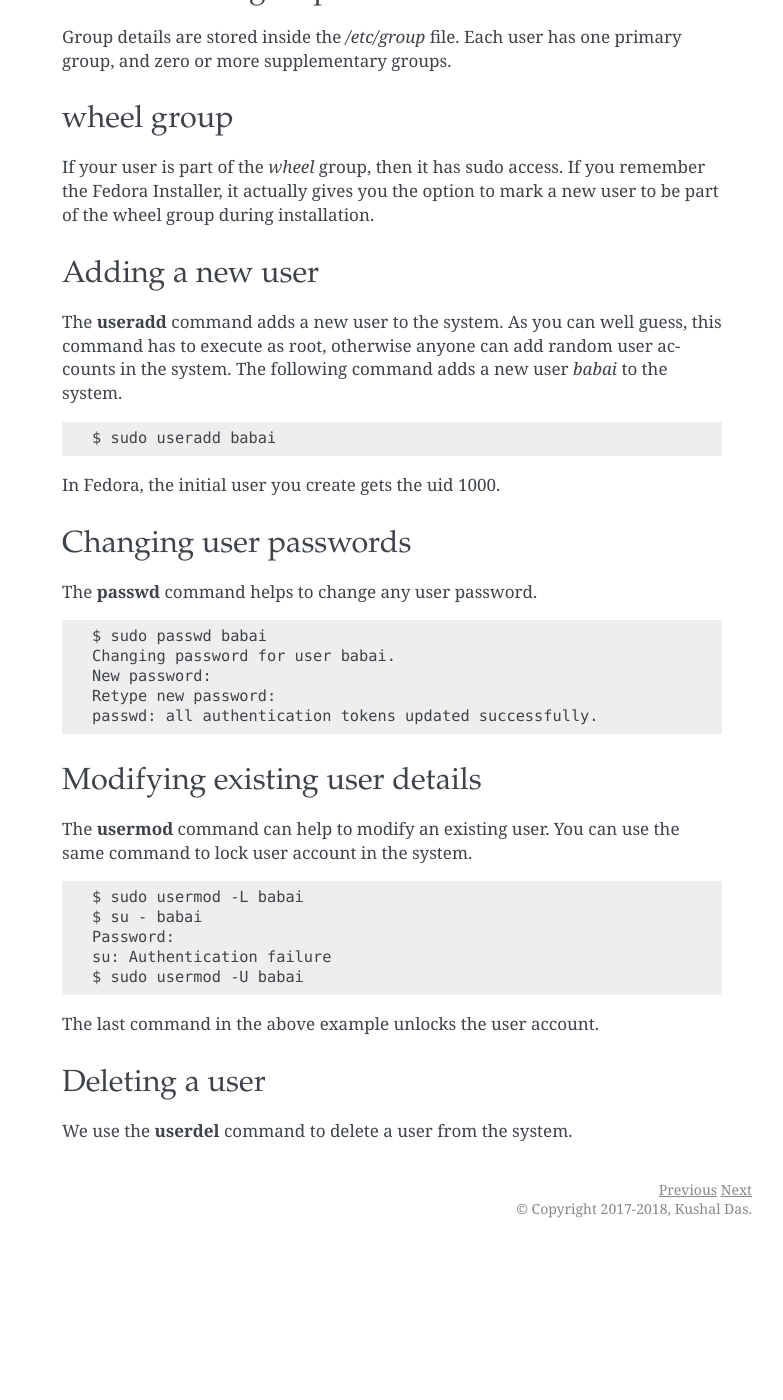
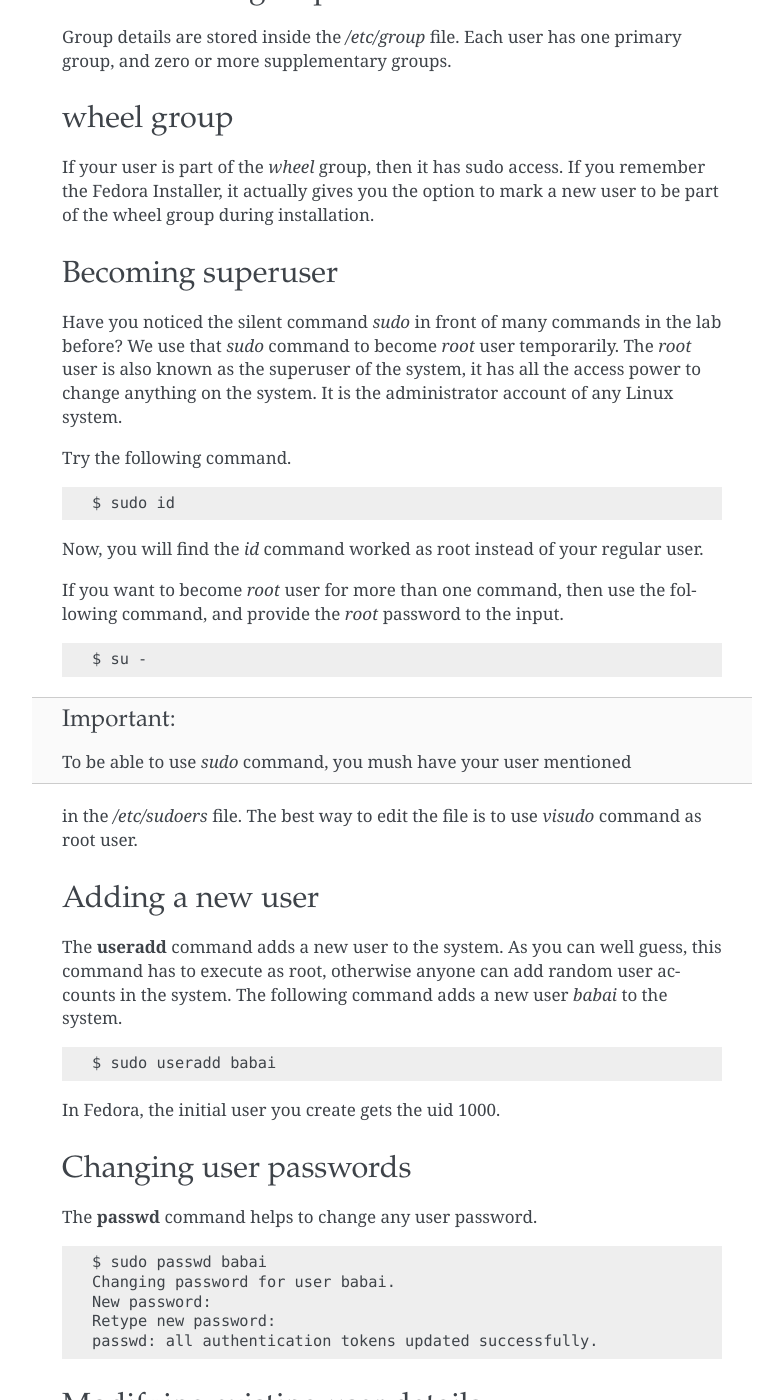
Before and after one commit to kushaldas/lym, a Sphinx documentation site: the page built from docs/users.rst, in a window 1280 px wide and 1400 px high, scrolled down 1958 px. Shown: the whole window, without its empty margins (358-1141 px from the left). Built offline with Sphinx 7.4.7, drawn with Linux system fonts in a browser that asks for light colours; a script that is not in the unit is left out; before the commit the page ends 3206 px from its top, so only the background shows below that.

Commit message:
Adds details on becoming superuser

```diff
--- a/docs/users.rst
+++ b/docs/users.rst
@@ -91,6 +91,8 @@ file, with only the root user having access to this file.
 
 If you want to know more about the current user, use the `id` command.
 
+.. index:: id
+
 ::
 
     $ id
@@ -110,6 +112,37 @@ wheel group
 If your user is part of the *wheel* group, then it has sudo access. If you
 remember the Fedora Installer, it actually gives you the option to mark a new
 user to be part of the wheel group during installation.
+
+
+.. index:: sudo
+
+Becoming superuser
+-------------------
+
+Have you noticed the silent command *sudo* in front of many commands in the
+lab before? We use that *sudo* command to become *root* user temporarily. The
+*root* user is also known as the superuser of the system, it has all the access power
+to change anything on the system. It is the administrator account of any Linux system.
+
+Try the following command.
+
+::
+
+    $ sudo id
+
+Now, you will find the *id* command worked as root instead of your regular user.
+
+If you want to become *root* user for more than one command, then use the following
+command, and provide the *root* password to the input.
+
+::
+
+    $ su -
+
+
+.. important:: To be able to use *sudo* command, you mush have your user mentioned
+in the `/etc/sudoers` file. The best way to edit the file is to use *visudo* command
+as root user.
 
 
 .. index:: useradd
```
